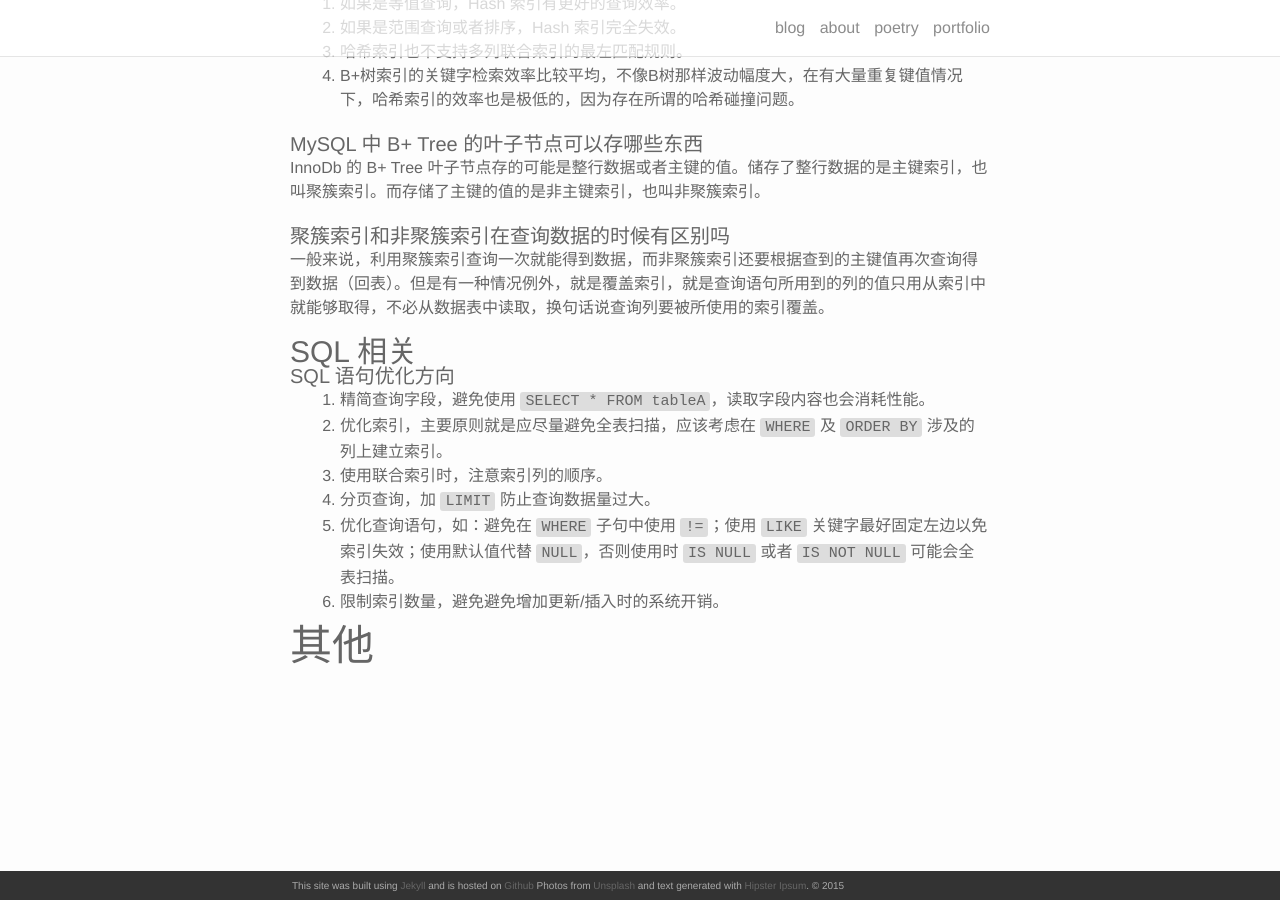
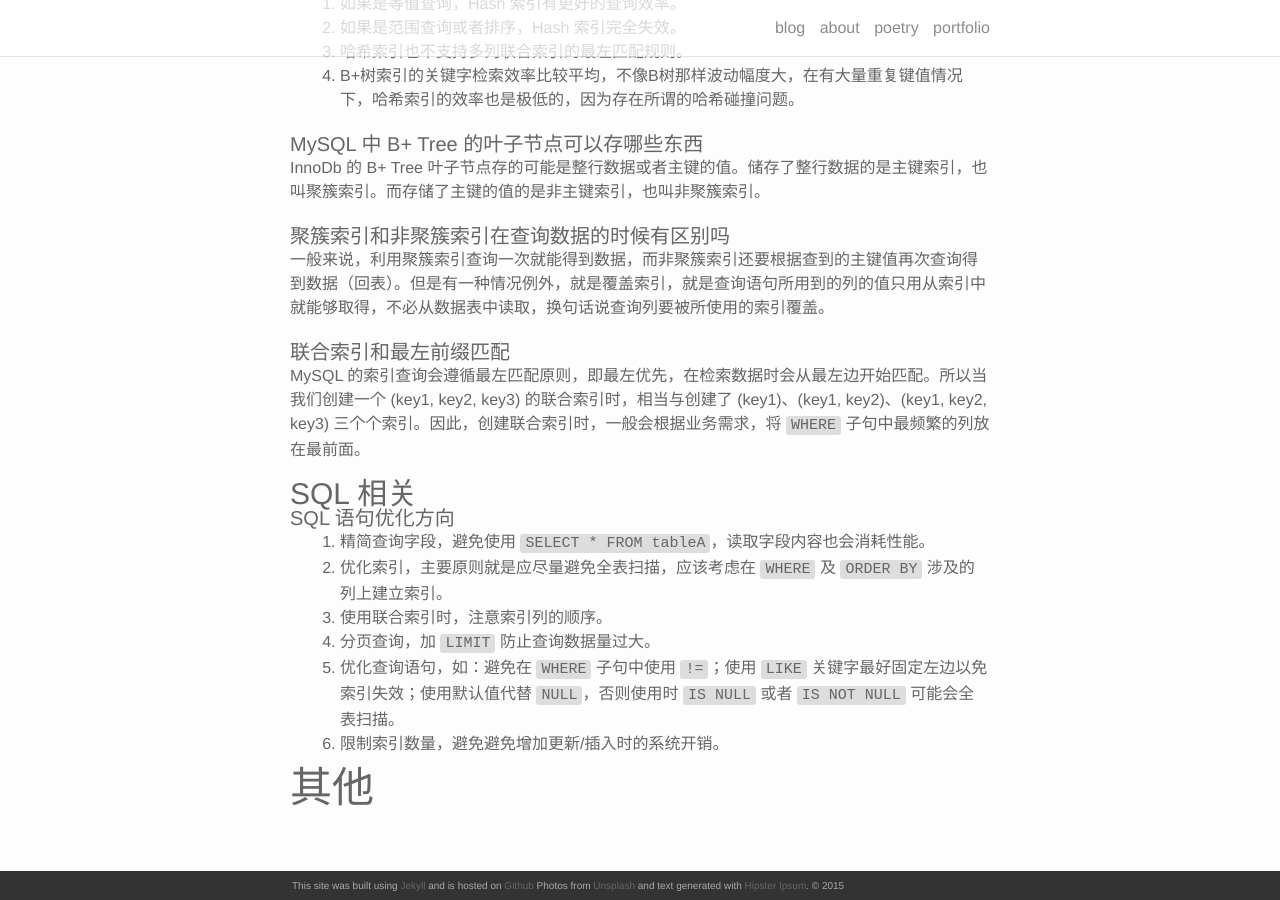
Before and after one commit to akmissxt/blog, a Jekyll site: the page built from _posts/2021-04-05-面试复习.markdown, in a window 1280 px wide and 900 px high, scrolled down 6931 px. Built offline with Jekyll 4.4.1, drawn with Linux system fonts in a browser that asks for light colours; nearby versions of some CDN libraries; our own code applies the rules of GitHub Pages for plain Markdown files.

Commit message:
update(面试复习): MySQL 最左匹配原则

```diff
--- a/_posts/2021-04-05-面试复习.markdown
+++ b/_posts/2021-04-05-面试复习.markdown
@@ -260,6 +260,9 @@ InnoDb 的 B+ Tree 叶子节点存的可能是整行数据或者主键的值。
 #### 聚簇索引和非聚簇索引在查询数据的时候有区别吗
 一般来说，利用聚簇索引查询一次就能得到数据，而非聚簇索引还要根据查到的主键值再次查询得到数据（回表）。但是有一种情况例外，就是覆盖索引，就是查询语句所用到的列的值只用从索引中就能够取得，不必从数据表中读取，换句话说查询列要被所使用的索引覆盖。
 
+#### 联合索引和最左前缀匹配
+MySQL 的索引查询会遵循最左匹配原则，即最左优先，在检索数据时会从最左边开始匹配。所以当我们创建一个 (key1, key2, key3) 的联合索引时，相当与创建了 (key1)、(key1, key2)、(key1, key2, key3) 三个个索引。因此，创建联合索引时，一般会根据业务需求，将 `WHERE` 子句中最频繁的列放在最前面。
+
 ### SQL 相关
 
 #### SQL 语句优化方向
```
